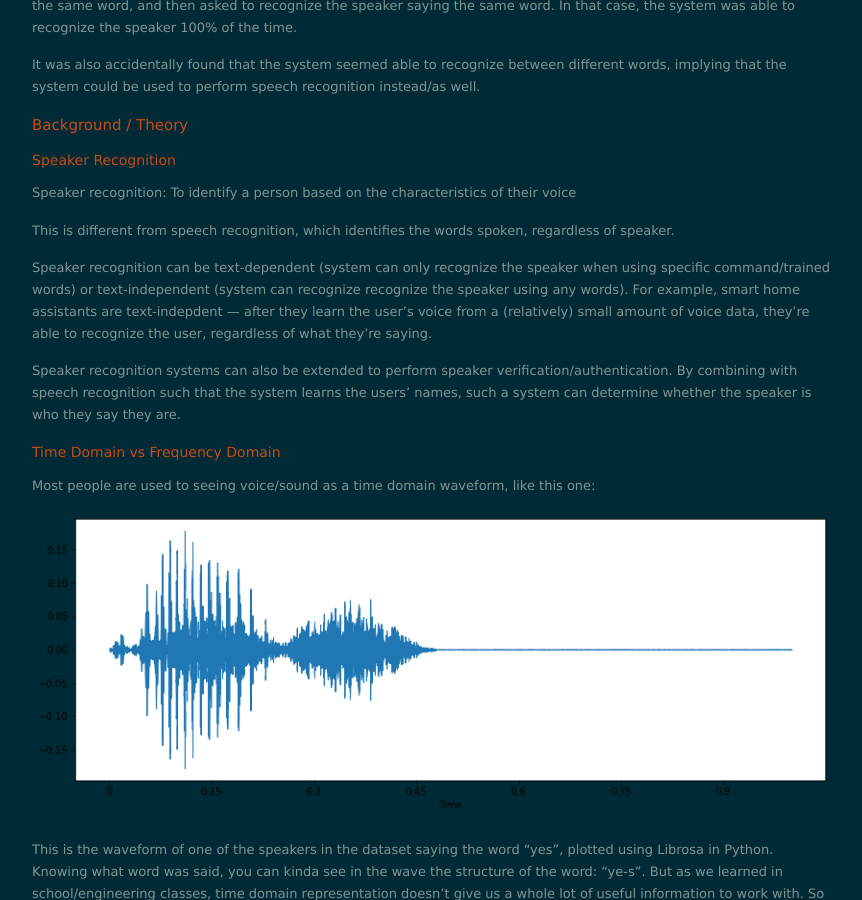
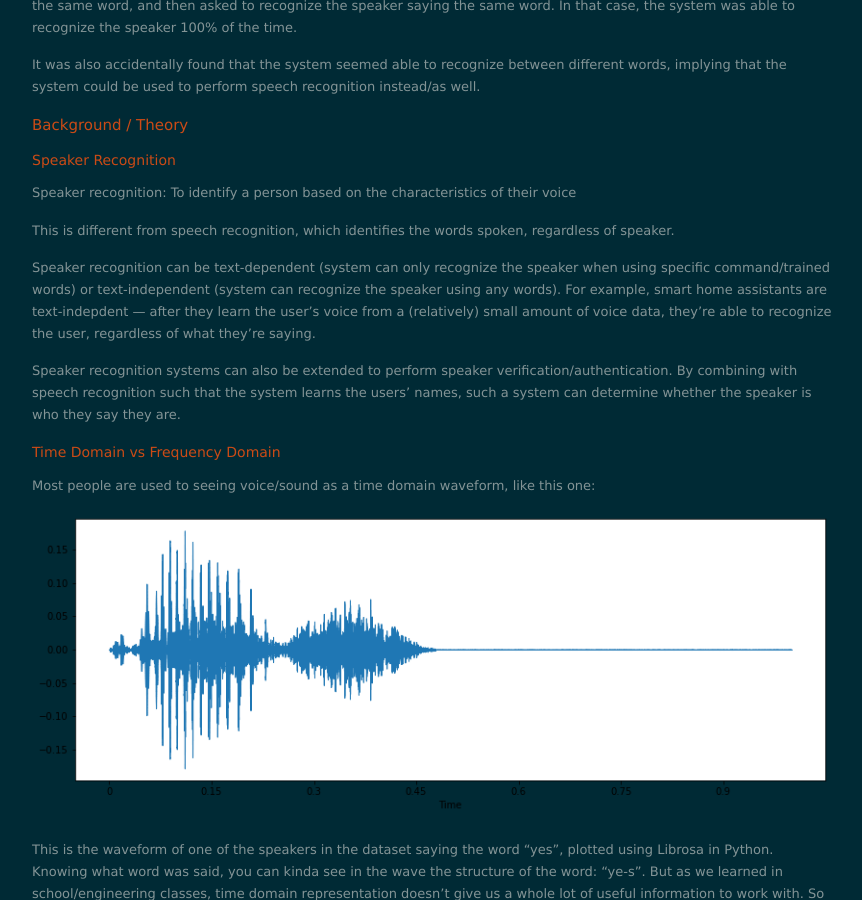
Before and after one commit to nolanschan/nolanschan.github.io, a Jekyll site: the page built from projects/speakerrec/index.markdown, in a window 1280 px wide and 900 px high, scrolled down 1044 px. Shown: the whole window, without its empty margins (208-1070 px from the left). Built offline with Jekyll 4.4.1, drawn with Linux system fonts in a browser that asks for light colours; nearby versions of some CDN libraries; formulas are drawn with MathJax 3; some of the changed text lies outside the part shown.

Commit message:
Update index.markdown

```diff
--- a/projects/speakerrec/index.markdown
+++ b/projects/speakerrec/index.markdown
@@ -46,7 +46,7 @@
 
 This is different from speech recognition, which identifies the words spoken, regardless of speaker.
 
-Speaker recognition can be text-dependent (system can only recognize the speaker when using specific command/trained words) or text-independent (system can recognize recognize the speaker using any words). For example, smart home assistants are text-indepdent — after they learn the user's voice from a (relatively) small amount of voice data, they're able to recognize the user, regardless of what they're saying.
+Speaker recognition can be text-dependent (system can only recognize the speaker when using specific command/trained words) or text-independent (system can recognize the speaker using any words). For example, smart home assistants are text-indepdent — after they learn the user's voice from a (relatively) small amount of voice data, they're able to recognize the user, regardless of what they're saying.
 
 Speaker recognition systems can also be extended to perform speaker verification/authentication. By combining with speech recognition such that the system learns the users' names, such a system can determine whether the speaker is who they say they are.
 
@@ -76,7 +76,7 @@
 
 So this is where the Mel frequency scale comes in.
 
-The Mel frequency scale is a nonlinear scale which more closely approximates the human auditory system's response to different pitchers, or frequencies. There isn't a standardized formula calculating the Mel frequency equivalent, but here's a popular one:
+The Mel frequency scale is a nonlinear scale which more closely approximates the human auditory system's response to different pitches, or frequencies. There isn't a standardized formula for calculating the Mel frequency equivalent, but here's a popular one:
 
 $$m = 2595\log_{10}(1\ +\ \frac{f}{700})$$
 
```
